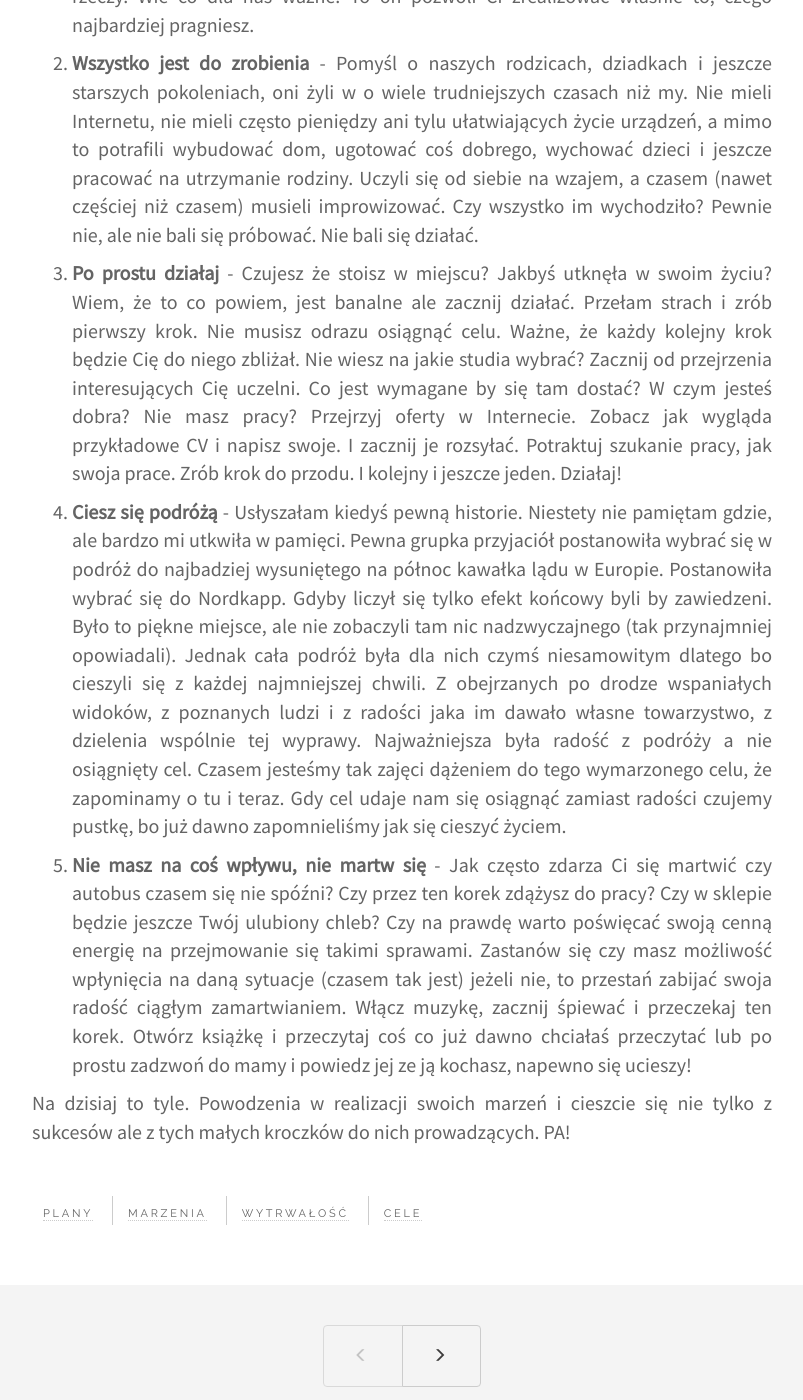
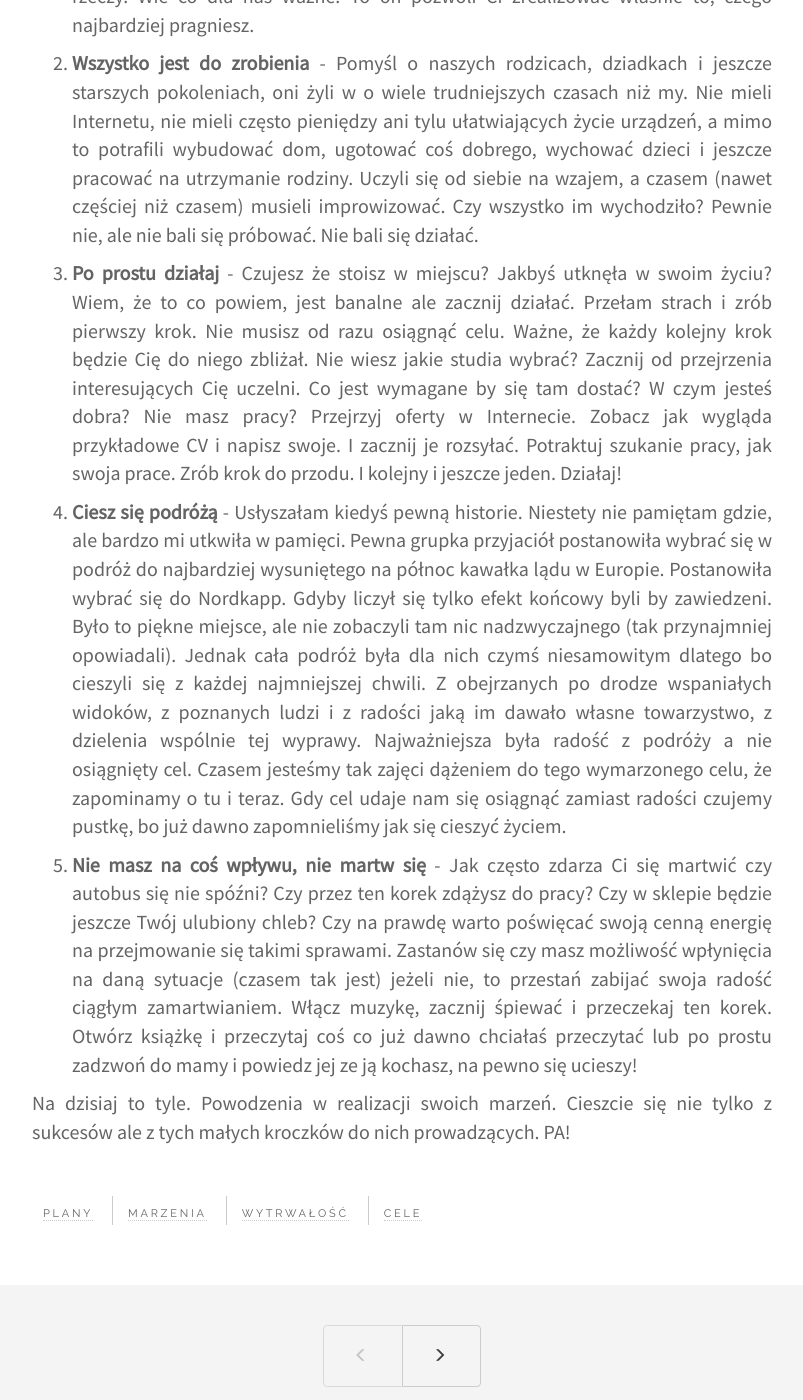
Before and after one commit to womanonrails/bemore.womanonrails.com, a Jekyll site: the page built from _posts/2017-02-06-life-travel.md, in a window 1280 px wide and 1400 px high, scrolled down 1587 px. Shown: the whole window, without its empty margins (238-1041 px from the left). Built offline with Jekyll 4.4.1, drawn with Linux system fonts in a browser that asks for light colours; Markdown is read by kramdown in place of the engine named in the settings; some of the changed text lies outside the part shown.

Commit message:
Fix missspel

```diff
--- a/_posts/2017-02-06-life-travel.md
+++ b/_posts/2017-02-06-life-travel.md
@@ -8,16 +8,16 @@
 tags: [plany, marzenia, wytrwałość, cele]
 ---
 
-Dziś chciałabym chwile porozmawiać o osiąganiu swoich celów. O tym, co jest dla nas sukcesem. W jednym ze wcześniejszych [wpisów](http://bemore.womanonrails.com/2016/12/22/plans-for-2017.html) mówiłam o tym, że nie robię postanowień noworocznych tylko wyznaczam sobie cele. Taki plan na najbliższy rok, co chcę osiągnąć. Osobiście bardzo to lubię i motywuje mnie to do działania. Z drugiej strony jestem osobą bardzo ambitna i czasem sama sobie przycinam skrzydła zbyt dużymi oczekiwaniami względem siebie. Robię wiele rożnych rzeczy równolegle. Po prostu świat jest tak ciekawy, że chciałabym wszystkiego (no może nie wszystkiego, ale na pewno znacznej części) spróbować. A później oczekuje od siebie, że będe w tym samym miejscu, a może nawet dalej niż osoby, które cała energię poświęcają na tą jedyną ukochaną pasje. Jak to piszę, to sama stwierdzam, że to szaleństwo. Jesteśmy na tym świecie za krótko by marnować je na niezadowolenie czy frustracje. Powinnismy się cieszyć każda najmniejsza chwila. Być szczęśliwym, to chyba cel każdego z nas. Może inaczej do tego celu dążymy, ale wszyscy chcemy tego uczucia radości i zadowolenia z życia doświadczyć. Słuchałam ostatnio niesamowitego wywiadu z [Marie Forleo](https://www.youtube.com/watch?v=jhi6zW1cUws) Oto kilka przemysleń z nim związanych dotyczących właśnie bycia szczęśliwym w swoim życiu:
+Dziś chciałabym chwilę porozmawiać o osiąganiu swoich celów. O tym, co jest dla nas sukcesem. W jednym ze wcześniejszych [wpisów](http://bemore.womanonrails.com/2016/12/22/plans-for-2017.html) mówiłam o tym, że nie robię postanowień noworocznych tylko wyznaczam sobie cele. Taki plan na najbliższy rok, co chcę osiągnąć. Osobiście bardzo to lubię i motywuje mnie to do działania. Z drugiej strony jestem osobą bardzo ambitna i czasem sama sobie przycinam skrzydła zbyt dużymi oczekiwaniami względem siebie. Robię wiele rożnych rzeczy równolegle. Po prostu świat jest tak ciekawy, że chciałabym wszystkiego (no może nie wszystkiego, ale na pewno znacznej części) spróbować. A później oczekuje od siebie, że będę w tym samym miejscu, a może nawet dalej niż osoby, które całą energię poświęcają na tą jedyną ukochaną pasje. Jak to piszę, to sama stwierdzam, że to szaleństwo. Jesteśmy na tym świecie za krótko, by marnować czas na niezadowolenie czy frustracje. Powinniśmy się cieszyć każda najmniejsza chwila. Być szczęśliwym, to chyba cel każdego z nas. Może inaczej do tego celu dążymy, ale wszyscy chcemy tego uczucia radości i zadowolenia z życia doświadczyć. Słuchałam ostatnio niesamowitego wywiadu z [Marie Forleo](https://www.youtube.com/watch?v=jhi6zW1cUws) Oto kilka przemyśleń z nim związanych dotyczących właśnie bycia szczęśliwym w swoim życiu:
 
 1. **Wysłuchaj się w siebie** - Niezależnie jak ten wewnętrzny głos nazwiesz. Czy jest to dla Ciebie intuicja, czy Twoja dusza, czy nawet sam Bóg. Słuchaj tego głosu. On wie co jest dla Ciebie dobre. Jest cichy i wymaga od nas niemało odwagi ale zna się na rzeczy. Wie co dla nas ważne. To on pozwoli Ci zrealizować właśnie to, czego najbardziej pragniesz.
 
 2. **Wszystko jest do zrobienia** - Pomyśl o naszych rodzicach, dziadkach i jeszcze starszych pokoleniach, oni żyli w o wiele trudniejszych czasach niż my. Nie mieli Internetu, nie mieli często pieniędzy ani tylu ułatwiających życie urządzeń, a mimo to potrafili wybudować dom, ugotować coś dobrego, wychować dzieci i jeszcze pracować na utrzymanie rodziny. Uczyli się od siebie na wzajem, a czasem (nawet częściej niż czasem) musieli improwizować. Czy wszystko im wychodziło? Pewnie nie, ale nie bali się próbować. Nie bali się działać.
 
-3. **Po prostu działaj** - Czujesz że stoisz w miejscu? Jakbyś utknęła w swoim życiu? Wiem, że to co powiem, jest banalne ale zacznij działać. Przełam strach i zrób pierwszy krok. Nie musisz odrazu osiągnąć celu. Ważne, że każdy kolejny krok będzie Cię do niego zbliżał. Nie wiesz na jakie studia wybrać? Zacznij od przejrzenia interesujących Cię uczelni. Co jest wymagane by się tam dostać? W czym jesteś dobra? Nie masz pracy? Przejrzyj oferty w Internecie. Zobacz jak wygląda przykładowe CV i napisz swoje. I zacznij je rozsyłać. Potraktuj szukanie pracy, jak swoja prace. Zrób krok do przodu. I kolejny i jeszcze jeden. Działaj!
+3. **Po prostu działaj** - Czujesz że stoisz w miejscu? Jakbyś utknęła w swoim życiu? Wiem, że to co powiem, jest banalne ale zacznij działać. Przełam strach i zrób pierwszy krok. Nie musisz od razu osiągnąć celu. Ważne, że każdy kolejny krok będzie Cię do niego zbliżał. Nie wiesz jakie studia wybrać? Zacznij od przejrzenia interesujących Cię uczelni. Co jest wymagane by się tam dostać? W czym jesteś dobra? Nie masz pracy? Przejrzyj oferty w Internecie. Zobacz jak wygląda przykładowe CV i napisz swoje. I zacznij je rozsyłać. Potraktuj szukanie pracy, jak swoja prace. Zrób krok do przodu. I kolejny i jeszcze jeden. Działaj!
 
-4. **Ciesz się podróżą** - Usłyszałam kiedyś pewną historie. Niestety nie pamiętam gdzie, ale bardzo mi utkwiła w pamięci. Pewna grupka przyjaciół postanowiła wybrać się w podróż do najbadziej wysuniętego na północ kawałka lądu w Europie. Postanowiła wybrać się do Nordkapp. Gdyby liczył się tylko efekt końcowy byli by zawiedzeni. Było to piękne miejsce, ale nie zobaczyli tam nic nadzwyczajnego (tak przynajmniej opowiadali). Jednak cała podróż była dla nich czymś niesamowitym dlatego bo cieszyli się z każdej najmniejszej chwili. Z obejrzanych po drodze wspaniałych widoków, z poznanych ludzi i z radości jaka im dawało własne towarzystwo, z dzielenia wspólnie tej wyprawy. Najważniejsza była radość z podróży a nie osiągnięty cel. Czasem jesteśmy tak zajęci dążeniem do tego wymarzonego celu, że zapominamy o tu i teraz. Gdy cel udaje nam się osiągnąć zamiast radości czujemy pustkę, bo już dawno zapomnieliśmy jak się cieszyć życiem.
+4. **Ciesz się podróżą** - Usłyszałam kiedyś pewną historie. Niestety nie pamiętam gdzie, ale bardzo mi utkwiła w pamięci. Pewna grupka przyjaciół postanowiła wybrać się w podróż do najbardziej wysuniętego na północ kawałka lądu w Europie. Postanowiła wybrać się do Nordkapp. Gdyby liczył się tylko efekt końcowy byli by zawiedzeni. Było to piękne miejsce, ale nie zobaczyli tam nic nadzwyczajnego (tak przynajmniej opowiadali). Jednak cała podróż była dla nich czymś niesamowitym dlatego bo cieszyli się z każdej najmniejszej chwili. Z obejrzanych po drodze wspaniałych widoków, z poznanych ludzi i z radości jaką im dawało własne towarzystwo, z dzielenia wspólnie tej wyprawy. Najważniejsza była radość z podróży a nie osiągnięty cel. Czasem jesteśmy tak zajęci dążeniem do tego wymarzonego celu, że zapominamy o tu i teraz. Gdy cel udaje nam się osiągnąć zamiast radości czujemy pustkę, bo już dawno zapomnieliśmy jak się cieszyć życiem.
 
-5. **Nie masz na coś wpływu, nie martw się** - Jak często zdarza Ci się martwić czy autobus czasem się nie spóźni? Czy przez ten korek zdążysz do pracy? Czy w sklepie będzie jeszcze Twój ulubiony chleb? Czy na prawdę warto poświęcać swoją cenną energię na przejmowanie się takimi sprawami. Zastanów się czy masz możliwość  wpłynięcia na daną sytuacje (czasem tak jest) jeżeli nie, to przestań zabijać swoja radość ciągłym zamartwianiem. Włącz muzykę, zacznij śpiewać i przeczekaj ten korek. Otwórz książkę i przeczytaj coś co już dawno chciałaś przeczytać lub po prostu zadzwoń do mamy i powiedz jej ze ją kochasz, napewno się ucieszy!
+5. **Nie masz na coś wpływu, nie martw się** - Jak często zdarza Ci się martwić czy autobus się nie spóźni? Czy przez ten korek zdążysz do pracy? Czy w sklepie będzie jeszcze Twój ulubiony chleb? Czy na prawdę warto poświęcać swoją cenną energię na przejmowanie się takimi sprawami. Zastanów się czy masz możliwość  wpłynięcia na daną sytuacje (czasem tak jest) jeżeli nie, to przestań zabijać swoja radość ciągłym zamartwianiem. Włącz muzykę, zacznij śpiewać i przeczekaj ten korek. Otwórz książkę i przeczytaj coś co już dawno chciałaś przeczytać lub po prostu zadzwoń do mamy i powiedz jej ze ją kochasz, na pewno się ucieszy!
 
-Na dzisiaj to tyle. Powodzenia w realizacji swoich marzeń i cieszcie się nie tylko z sukcesów ale z tych małych kroczków do nich prowadzących. PA!
+Na dzisiaj to tyle. Powodzenia w realizacji swoich marzeń. Cieszcie się nie tylko z sukcesów ale z tych małych kroczków do nich prowadzących. PA!
```
Also changed, not shown: 2 other files.
